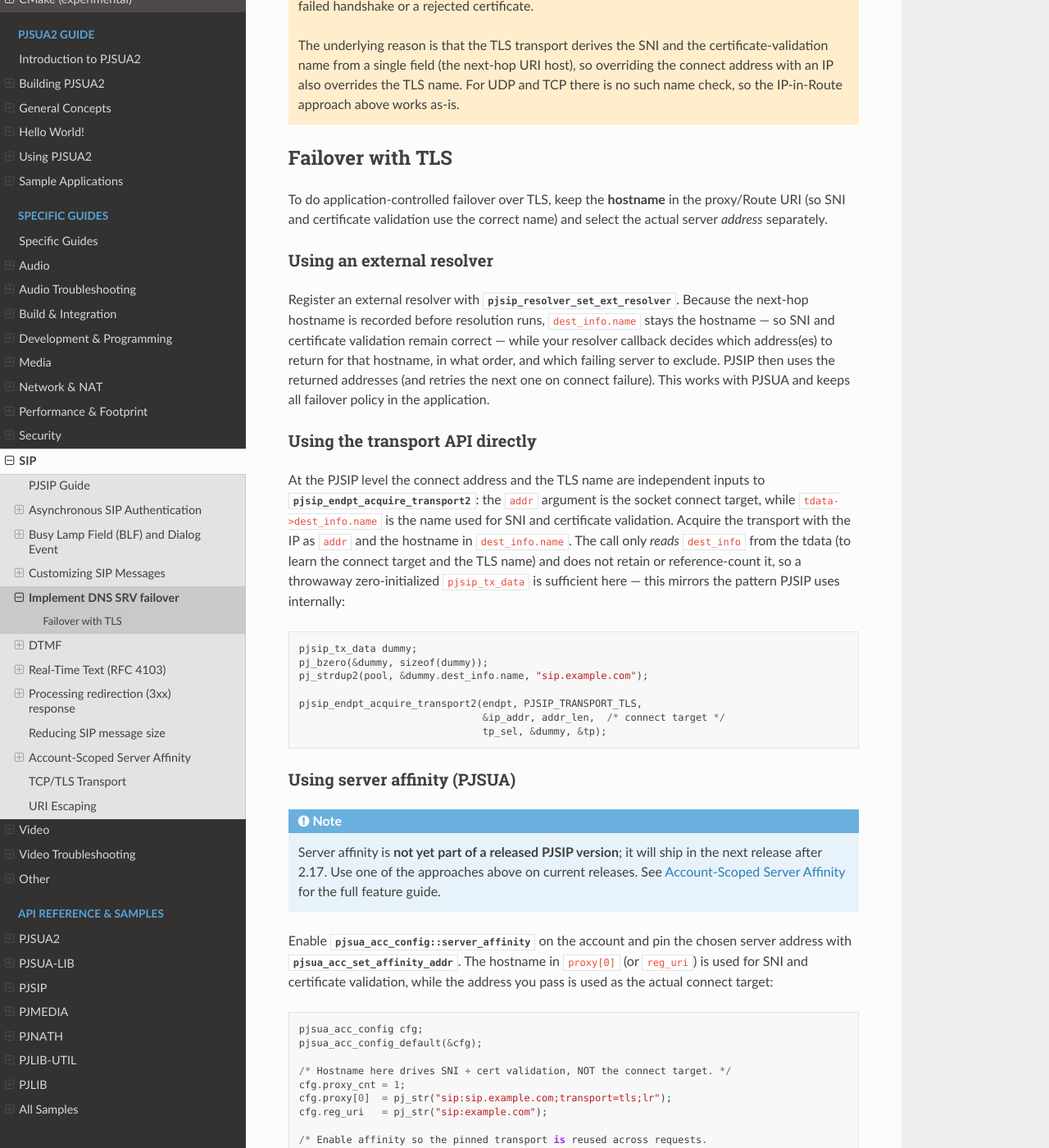
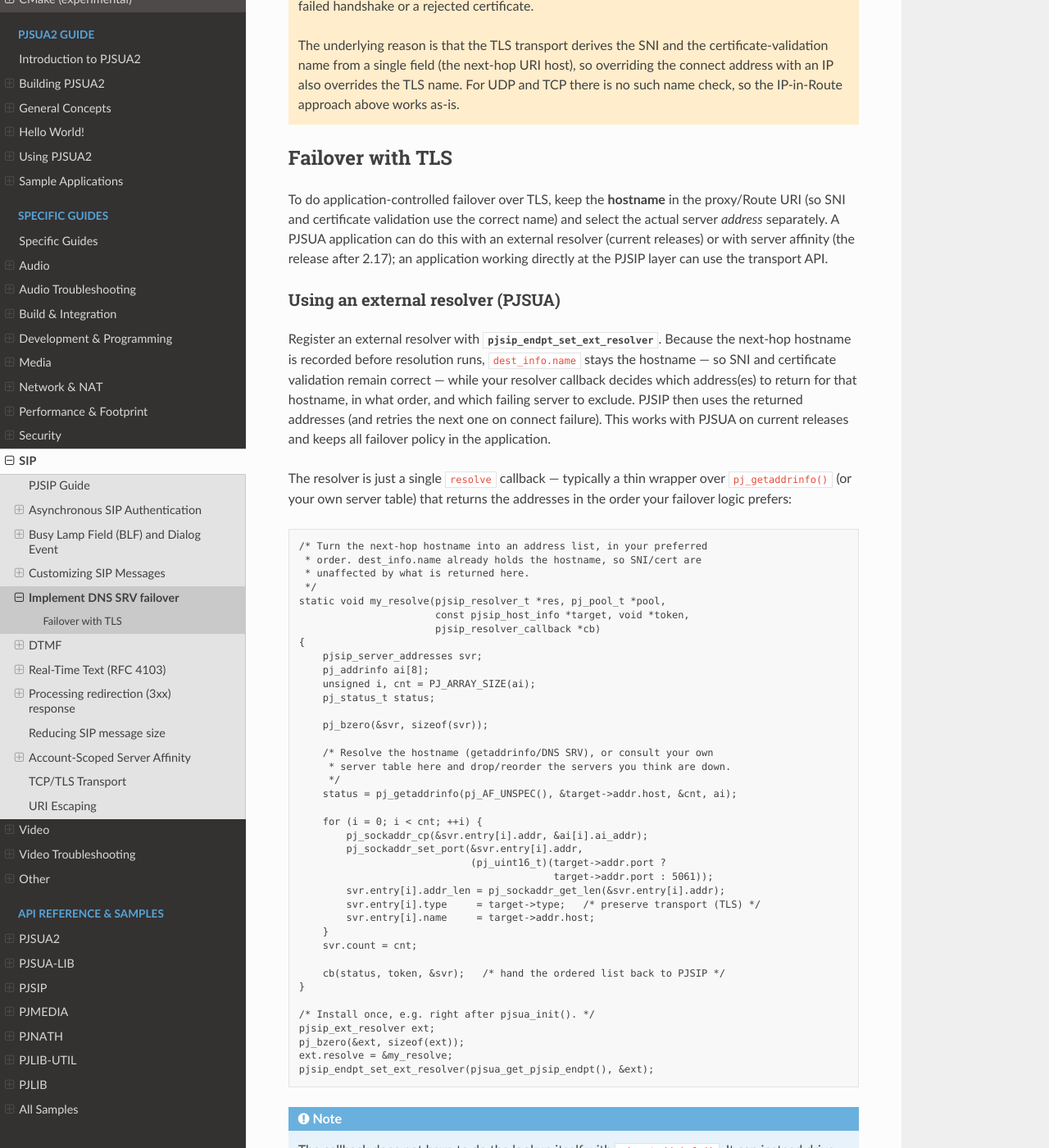
Before and after one commit to pjsip/pjproject_docs, a Sphinx documentation site: the page built from docs/source/specific-guides/sip/dns_failover.rst, in a window 1280 px wide and 1400 px high, scrolled down 616 px. Shown: the whole window at 82% size. Built offline with Sphinx 7.4.7 and the Read the Docs theme 3.1.0, drawn with Linux system fonts in a browser that asks for light colours; the version number could not be read and is left out; some of the changed text lies outside the part shown.

Commit message:
docs: dns_failover — clarify transport-API is PJSIP-layer, add resolver example
- Mark 'transport API directly' as a PJSIP-layer technique not reachable
  from plain PJSUA: transport_id selects only the local listener for
  TCP/TLS, so it cannot pin the destination. Reorder so PJSUA approaches
  (external resolver now, server affinity post-2.17) come first, then the
  PJSIP-layer technique last, with an orienting intro.
- Add a thin-wrapper external-resolver example (pjsip_endpt_set_ext_resolver
  + resolve callback over pj_getaddrinfo) and a note that it may instead
  drive the built-in DNS resolver (pjsip_endpt_get_resolver) and reorder
  results, calling cb from the async query completion.

Co-Authored-By Claude Code

```diff
--- a/docs/source/specific-guides/sip/dns_failover.rst
+++ b/docs/source/specific-guides/sip/dns_failover.rst
@@ -35,44 +35,83 @@
 -----------------------------------------
 To do application-controlled failover over TLS, keep the **hostname** in the
 proxy/Route URI (so SNI and certificate validation use the correct name) and
-select the actual server *address* separately.
+select the actual server *address* separately. A PJSUA application can do this
+with an external resolver (current releases) or with server affinity (the
+release after 2.17); an application working directly at the PJSIP layer can use
+the transport API.
 
-Using an external resolver
+Using an external resolver (PJSUA)
 ~~~~~~~~~~~~~~~~~~~~~~~~~~~~~~~~~~~~~~~~~~~
-Register an external resolver with :cpp:any:`pjsip_resolver_set_ext_resolver()`.
+Register an external resolver with :cpp:any:`pjsip_endpt_set_ext_resolver()`.
 Because the next-hop hostname is recorded before resolution runs, ``dest_info.name``
 stays the hostname — so SNI and certificate validation remain correct — while
 your resolver callback decides which address(es) to return for that hostname,
 in what order, and which failing server to exclude. PJSIP then uses the
 returned addresses (and retries the next one on connect failure). This works
-with PJSUA and keeps all failover policy in the application.
+with PJSUA on current releases and keeps all failover policy in the application.
 
-Using the transport API directly
-~~~~~~~~~~~~~~~~~~~~~~~~~~~~~~~~~~~~~~~~~~~
-At the PJSIP level the connect address and the TLS name are independent inputs
-to :cpp:any:`pjsip_endpt_acquire_transport2()`: the ``addr`` argument is the
-socket connect target, while ``tdata->dest_info.name`` is the name used for SNI
-and certificate validation. Acquire the transport with the IP as ``addr`` and
-the hostname in ``dest_info.name``. The call only *reads* ``dest_info`` from
-the tdata (to learn the connect target and the TLS name) and does not retain
-or reference-count it, so a throwaway zero-initialized ``pjsip_tx_data`` is
-sufficient here — this mirrors the pattern PJSIP uses internally::
+The resolver is just a single ``resolve`` callback — typically a thin wrapper
+over ``pj_getaddrinfo()`` (or your own server table) that returns the addresses
+in the order your failover logic prefers::
 
-    pjsip_tx_data dummy;
-    pj_bzero(&dummy, sizeof(dummy));
-    pj_strdup2(pool, &dummy.dest_info.name, "sip.example.com");
+    /* Turn the next-hop hostname into an address list, in your preferred
+     * order. dest_info.name already holds the hostname, so SNI/cert are
+     * unaffected by what is returned here.
+     */
+    static void my_resolve(pjsip_resolver_t *res, pj_pool_t *pool,
+                           const pjsip_host_info *target, void *token,
+                           pjsip_resolver_callback *cb)
+    {
+        pjsip_server_addresses svr;
+        pj_addrinfo ai[8];
+        unsigned i, cnt = PJ_ARRAY_SIZE(ai);
+        pj_status_t status;
 
-    pjsip_endpt_acquire_transport2(endpt, PJSIP_TRANSPORT_TLS,
-                                   &ip_addr, addr_len,  /* connect target */
-                                   tp_sel, &dummy, &tp);
+        pj_bzero(&svr, sizeof(svr));
+
+        /* Resolve the hostname (getaddrinfo/DNS SRV), or consult your own
+         * server table here and drop/reorder the servers you think are down.
+         */
+        status = pj_getaddrinfo(pj_AF_UNSPEC(), &target->addr.host, &cnt, ai);
+
+        for (i = 0; i < cnt; ++i) {
+            pj_sockaddr_cp(&svr.entry[i].addr, &ai[i].ai_addr);
+            pj_sockaddr_set_port(&svr.entry[i].addr,
+                                 (pj_uint16_t)(target->addr.port ?
+                                               target->addr.port : 5061));
+            svr.entry[i].addr_len = pj_sockaddr_get_len(&svr.entry[i].addr);
+            svr.entry[i].type     = target->type;   /* preserve transport (TLS) */
+            svr.entry[i].name     = target->addr.host;
+        }
+        svr.count = cnt;
+
+        cb(status, token, &svr);   /* hand the ordered list back to PJSIP */
+    }
+
+    /* Install once, e.g. right after pjsua_init(). */
+    pjsip_ext_resolver ext;
+    pj_bzero(&ext, sizeof(ext));
+    ext.resolve = &my_resolve;
+    pjsip_endpt_set_ext_resolver(pjsua_get_pjsip_endpt(), &ext);
+
+.. note::
+
+   The callback does not have to do the lookup itself with ``pj_getaddrinfo()``.
+   It can instead drive PJSIP's built-in DNS resolver — obtained via
+   :cpp:any:`pjsip_endpt_get_resolver()` (a :cpp:any:`pj_dns_resolver`) — to
+   perform the actual SRV/A resolution, then reorder or filter the results
+   before calling ``cb``. That keeps PJSIP's DNS handling (SRV priority/weight,
+   caching) while still letting the application control failover order. Note the
+   resolution is asynchronous in that case: call ``cb`` from the DNS query
+   completion, not inline.
 
 Using server affinity (PJSUA)
 ~~~~~~~~~~~~~~~~~~~~~~~~~~~~~~~~~~~~~~~~~~~
 .. note::
 
    Server affinity is **not yet part of a released PJSIP version**; it will ship
-   in the next release after 2.17. Use one of the approaches above on current
-   releases. See :ref:`guide_server_affinity` for the full feature guide.
+   in the next release after 2.17. On current releases use the external resolver
+   above. See :ref:`guide_server_affinity` for the full feature guide.
 
 Enable :cpp:any:`pjsua_acc_config::server_affinity` on the account and pin the
 chosen server address with :cpp:any:`pjsua_acc_set_affinity_addr()`. The
@@ -117,3 +156,38 @@
    header). It is the recommended way to do application-controlled failover for
    any transport; for TLS it additionally keeps the SNI and certificate name
    correct.
+
+Using the transport API directly (PJSIP layer)
+~~~~~~~~~~~~~~~~~~~~~~~~~~~~~~~~~~~~~~~~~~~~~~~~~
+At the PJSIP level the connect address and the TLS name are independent inputs
+to :cpp:any:`pjsip_endpt_acquire_transport2()`: the ``addr`` argument is the
+socket connect target, while ``tdata->dest_info.name`` is the name used for SNI
+and certificate validation. Acquire the transport with the IP as ``addr`` and
+the hostname in ``dest_info.name``. The call only *reads* ``dest_info`` from
+the tdata (to learn the connect target and the TLS name) and does not retain
+or reference-count it, so a throwaway zero-initialized ``pjsip_tx_data`` is
+sufficient here — this mirrors the pattern PJSIP uses internally::
+
+    pjsip_tx_data dummy;
+    pj_bzero(&dummy, sizeof(dummy));
+    pj_strdup2(pool, &dummy.dest_info.name, "sip.example.com");
+
+    pjsip_endpt_acquire_transport2(endpt, PJSIP_TRANSPORT_TLS,
+                                   &ip_addr, addr_len,  /* connect target */
+                                   tp_sel, &dummy, &tp);
+
+To actually send on that connection, set a transport selector of type
+``PJSIP_TPSELECTOR_TRANSPORT`` (``sel->u.transport`` = the acquired transport)
+on the outgoing :cpp:any:`pjsip_tx_data` before sending.
+
+.. note::
+
+   This is a PJSIP-layer technique and is **not reachable from a plain PJSUA
+   application**. PJSUA's per-account transport binding
+   (:cpp:any:`pjsua_acc_config::transport_id` / :cpp:any:`pjsua_acc_set_transport()`)
+   selects only the local *listener* for connection-oriented transports
+   (TCP/TLS), not a specific connected transport, so it cannot pin the
+   destination. Use this approach when your application manages its own dialogs
+   and transactions and can set ``tdata->tp_sel`` directly. PJSUA applications
+   should use the external resolver (current releases) or server affinity (the
+   release after 2.17) above instead.
```
